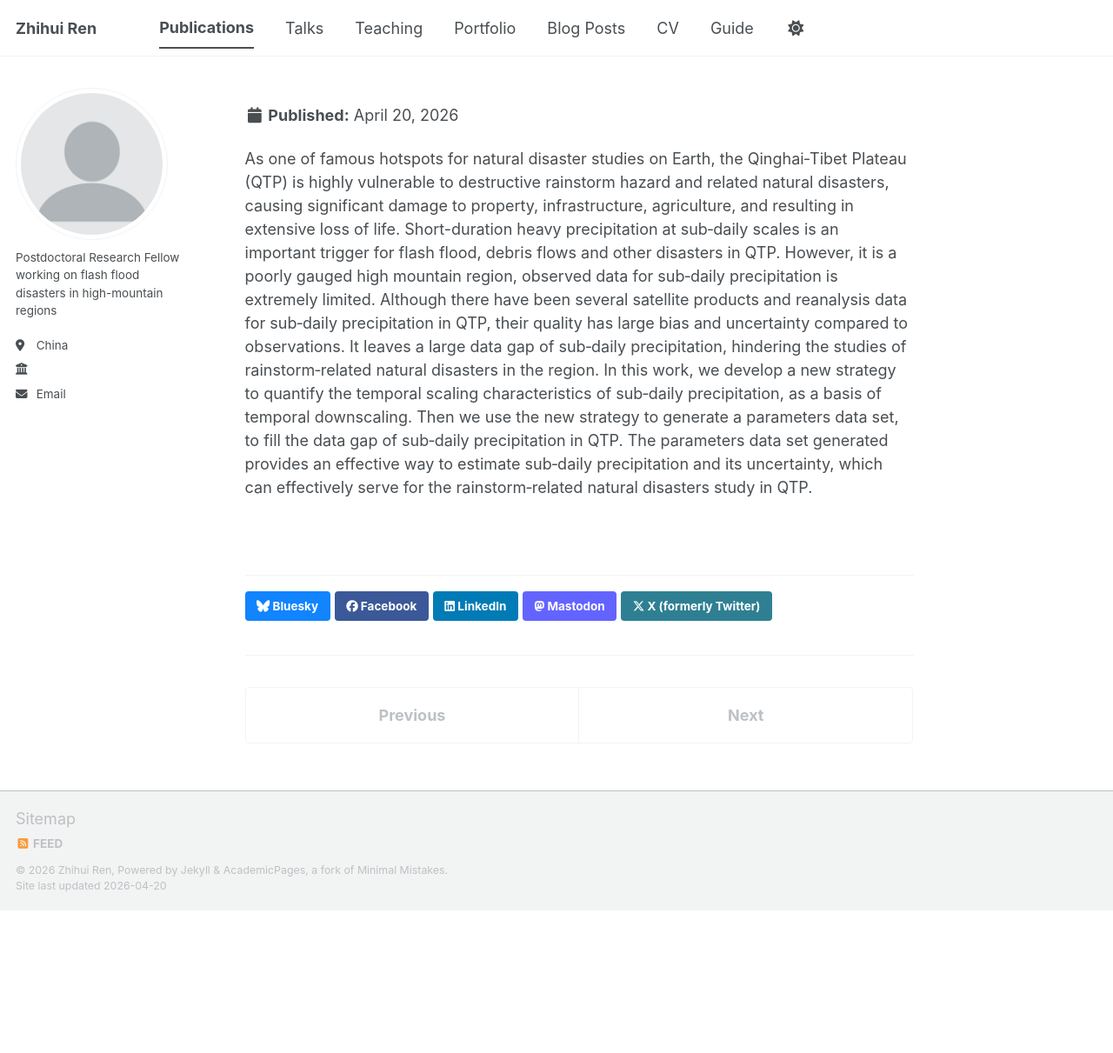
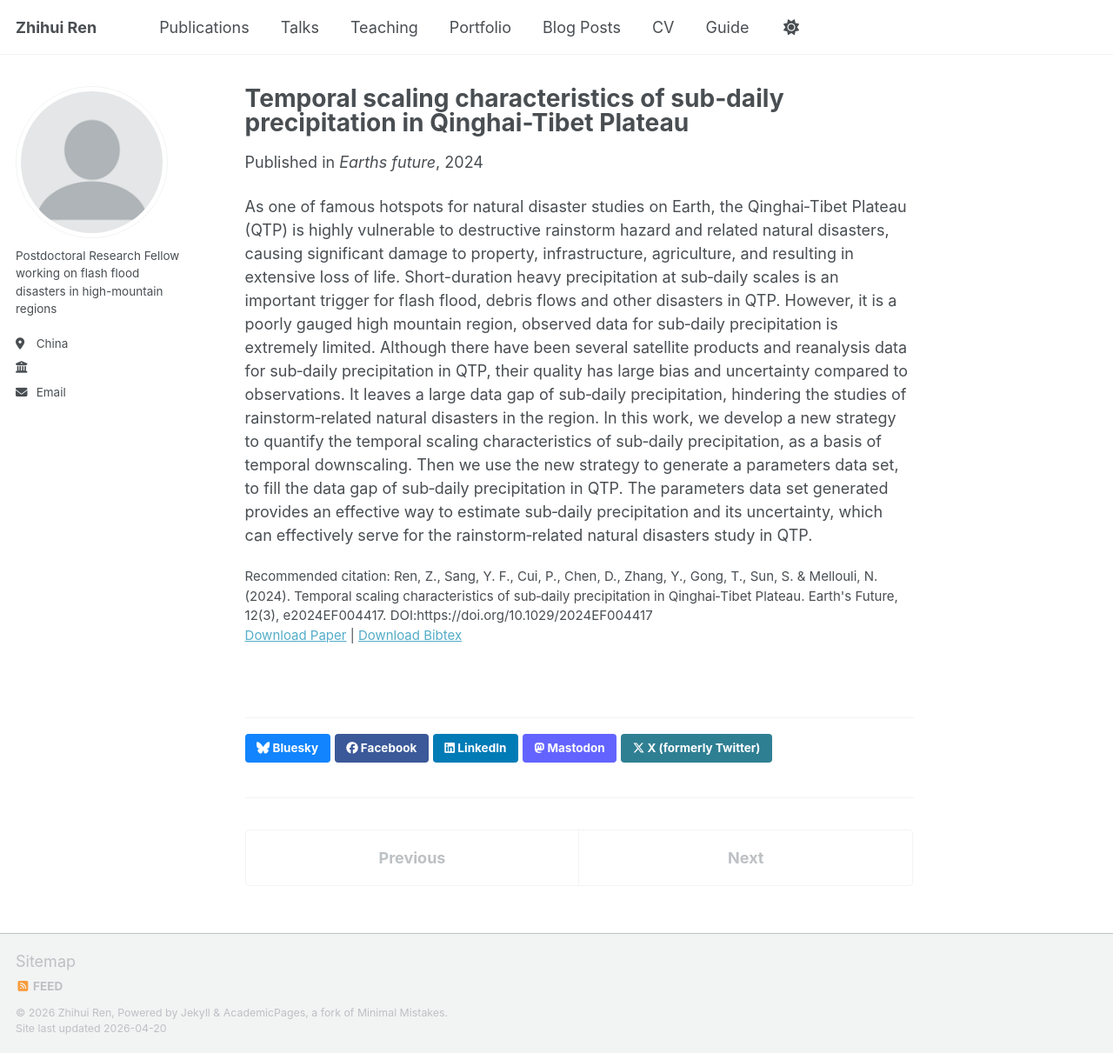
Before and after one commit to 68kellyren/68kellyren.github.io, a Jekyll site: the page built from _publications/2024-02-11-temporal-scaling-precipitation.md, in a window 1280 px wide and 1211 px high. Shown: the whole window at 87% size. Built offline with Jekyll 4.4.1, drawn with Linux system fonts in a browser that asks for light colours; a script bundle is joined from its source files by our own code; library files that are not in the unit come from our copies.

Commit message:
Update 2024-02-11-temporal-scaling-precipitation.md

```diff
--- a/_publications/2024-02-11-temporal-scaling-precipitation.md
+++ b/_publications/2024-02-11-temporal-scaling-precipitation.md
@@ -8,7 +8,7 @@
 venue: 'Earths future'
 paperurl: 'https://academicpages.github.io/files/paper1_temporal_scaling_precipitation.pdf'
 bibtexurl: 'https://academicpages.github.io/files/bibtex1_temporal_scaling_precipitation.bib'
-citation: 'Ren, Z., Sang, Y. F., Cui, P., Chen, D., Zhang, Y., Gong, T., Sun, S. & Mellouli, N. (2024). Temporal scaling characteristics of sub‐daily precipitation in Qinghai‐Tibet Plateau. Earth's Future, 12(3), e2024EF004417. DOI:https://doi.org/10.1029/2024EF004417'
+citation: 'Ren, Z., Sang, Y. F., Cui, P., Chen, D., Zhang, Y., Gong, T., Sun, S. & Mellouli, N. (2024). Temporal scaling characteristics of sub‐daily precipitation in Qinghai‐Tibet Plateau. Earth''s Future, 12(3), e2024EF004417. DOI:https://doi.org/10.1029/2024EF004417'
 ---
 <!--
 # slidesurl: 'https://academicpages.github.io/files/slides1.pdf'
```
